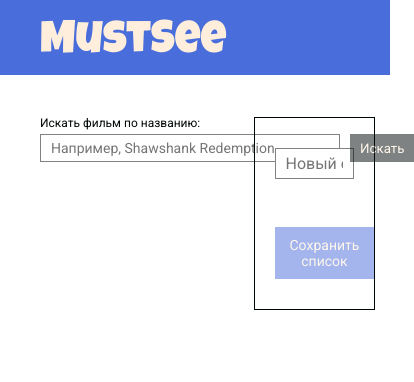
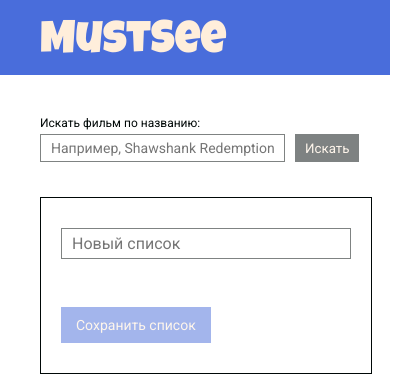
Before and after one commit to mragimov29/movieOrganizer, a React (Create React App) app: page / in a window 390 px wide. Shown: the top 382 px of the page, 414 px wide, since content can reach past the window. Built offline with nearby package versions, Linux system fonts and the light colour scheme.

Commit message:
add mobile css

```diff
--- a/src/common.css
+++ b/src/common.css
@@ -7,3 +7,8 @@ input {
   font-family: "Roboto", "Helvetica", sans-serif;
   color: #000807;
 }
+
+.app {
+  display: flex;
+  flex-direction: column;
+}
--- a/src/components/Favorites/Favorites.css
+++ b/src/components/Favorites/Favorites.css
@@ -44,6 +44,5 @@
     cursor: not-allowed;
 }
 
-@media screen and (min-width: 610px) {
-
+@media screen and (max-width: 735px) {
 }
--- a/src/components/Favorites/Favorites.js
+++ b/src/components/Favorites/Favorites.js
@@ -1,6 +1,6 @@
-import React, { useEffect, useState } from "react";
+import React, { useState } from "react";
 import { connect } from "react-redux";
-import { Link, useAsyncError } from "react-router-dom";
+import { Link } from "react-router-dom";
 import { createList, removeFromFavorites, setDisabled } from "../../redux/actions/actions";
 import "./Favorites.css";
 
--- a/src/components/MovieItem/MovieItem.css
+++ b/src/components/MovieItem/MovieItem.css
@@ -34,3 +34,29 @@
     opacity: 0.5;
     cursor: not-allowed;
 }
+
+@media screen and (max-width: 925px) {
+    .movie-item {
+        width: 89%;
+    }
+}
+
+
+@media screen and (max-width: 455px) {
+    .movie-item {
+        width: 80%;
+        display: flex;
+        flex-direction: column;
+        align-items: center;
+    }
+
+    .movie-item__title {
+        font-size: 18px;
+        width: 120px;
+    }
+
+    .movie-item__poster {
+        width: 120px;
+        margin-bottom: 10px
+    }
+}
--- a/src/components/SearchBox/SearchBox.css
+++ b/src/components/SearchBox/SearchBox.css
@@ -39,3 +39,17 @@
     opacity: 0.5;
     cursor: not-allowed;
 }
+
+@media screen and (max-width: 925px) {
+    .search-box {
+        width: 100%;
+    }
+
+    .search-box__form-input {
+        width: 100%;
+    }
+
+    .search-box__form-label {
+        width: 70%;
+    }
+}
--- a/src/pages/ListPage/ListPage.js
+++ b/src/pages/ListPage/ListPage.js
@@ -1,4 +1,4 @@
-import React, { useState, useEffect } from "react";
+import React from "react";
 import { connect } from "react-redux";
 import "./ListPage.css";
 
@@ -9,7 +9,6 @@ const mapStateToProps = (state) => {
 };
 
 function ListPage({ list }) {
-  console.log(list);
   return (
     <div className="list-page">
       <h1 className="list-page__title">{list.title}</h1>
--- a/src/pages/MainPage/MainPage.css
+++ b/src/pages/MainPage/MainPage.css
@@ -7,7 +7,7 @@
 .main-page__main-section {
     padding-left: 40px;
     box-sizing: border-box;
-    width: 60%;
+    width: 100%;
 }
 
 .main-page__search-box {
@@ -17,3 +17,25 @@
 .main-page__favorites {
     width: 35%;
 }
+
+.main-block {
+    display: flex;
+    flex-direction: row-reverse;
+    justify-content: space-between;
+}
+
+@media screen and (max-width: 925px) {
+    .main-block {
+        display: flex;
+        flex-direction: column;
+    }
+
+    .main-page__favorites {
+        width: 99%;
+        margin-bottom: 20px;
+    }
+
+    .main-page__movies {
+        width: 80%;
+    }
+}
--- a/src/pages/MainPage/MainPage.js
+++ b/src/pages/MainPage/MainPage.js
@@ -14,13 +14,15 @@ export default function MainPage() {
           <div className="main-page__search-box">
             <SearchBox />
           </div>
-          <div className="main-page__movies">
-            <Movies />
+          <div className="main-block">
+            <div className="main-page__favorites">
+              <Favorites />
+            </div>
+            <div className0="main-page__movies">
+              <Movies />
+            </div>
           </div>
         </section>
-        <aside className="main-page__favorites">
-          <Favorites />
-        </aside>
       </main>
     </div>
   );
```
